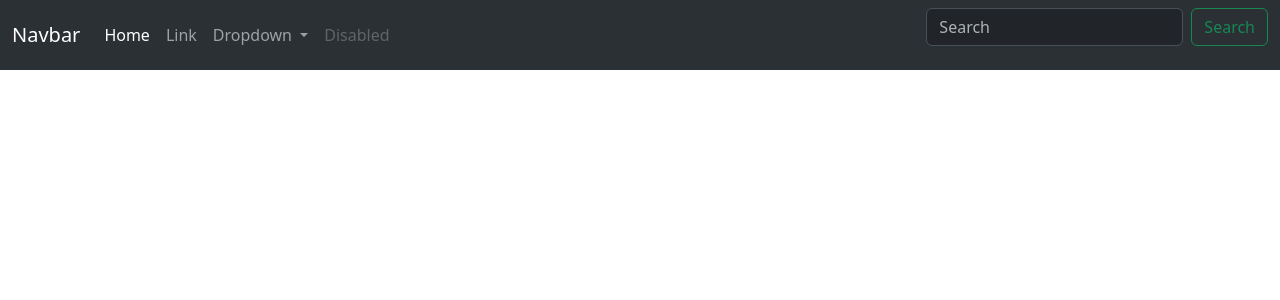
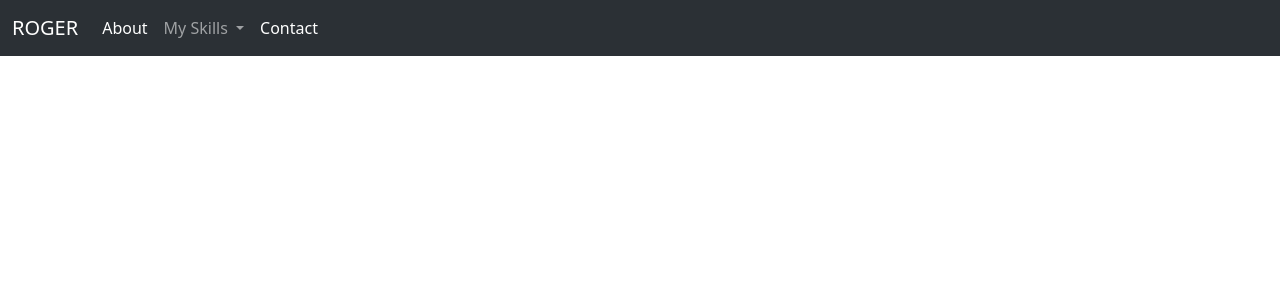
Before and after one commit to CHAMPION316/portfolio-flask-app, a Flask app: page / in a window 1280 px wide. Shown: the top 300 px of the page. Run offline with Flask 2, Linux system fonts and the light colour scheme.

Commit message:
Update Navbar in base.html for navigation links

```diff
--- a/templates/base.html
+++ b/templates/base.html
@@ -12,37 +12,29 @@
 <body>
     <nav class="navbar bg-dark navbar-expand-lg bg-body-tertiary" data-bs-theme="dark">
         <div class="container-fluid">
-          <a class="navbar-brand" href="#">Navbar</a>
+          <a class="navbar-brand" href="#">ROGER</a>
           <button class="navbar-toggler" type="button" data-bs-toggle="collapse" data-bs-target="#navbarSupportedContent" aria-controls="navbarSupportedContent" aria-expanded="false" aria-label="Toggle navigation">
             <span class="navbar-toggler-icon"></span>
           </button>
           <div class="collapse navbar-collapse" id="navbarSupportedContent">
             <ul class="navbar-nav me-auto mb-2 mb-lg-0">
               <li class="nav-item">
-                <a class="nav-link active" aria-current="page" href="#">Home</a>
-              </li>
-              <li class="nav-item">
-                <a class="nav-link" href="#">Link</a>
+                <a class="nav-link active" aria-current="page" href="#">About</a>
               </li>
               <li class="nav-item dropdown">
                 <a class="nav-link dropdown-toggle" href="#" role="button" data-bs-toggle="dropdown" aria-expanded="false">
-                  Dropdown
+                  My Skills
                 </a>
                 <ul class="dropdown-menu">
-                  <li><a class="dropdown-item" href="#">Action</a></li>
-                  <li><a class="dropdown-item" href="#">Another action</a></li>
-                  <li><hr class="dropdown-divider"></li>
-                  <li><a class="dropdown-item" href="#">Something else here</a></li>
+                  <li><a class="dropdown-item" href="#">Languages</a></li>
+                  <li><a class="dropdown-item" href="#">Projects</a></li>
+                  <li><a class="dropdown-item" href="#">Work</a></li>
                 </ul>
               </li>
               <li class="nav-item">
-                <a class="nav-link disabled">Disabled</a>
+                <a class="nav-link active" aria-current="page" href="#">Contact</a>
               </li>
             </ul>
-            <form class="d-flex" role="search">
-              <input class="form-control me-2" type="search" placeholder="Search" aria-label="Search">
-              <button class="btn btn-outline-success" type="submit">Search</button>
-            </form>
           </div>
         </div>
       </nav>
```
